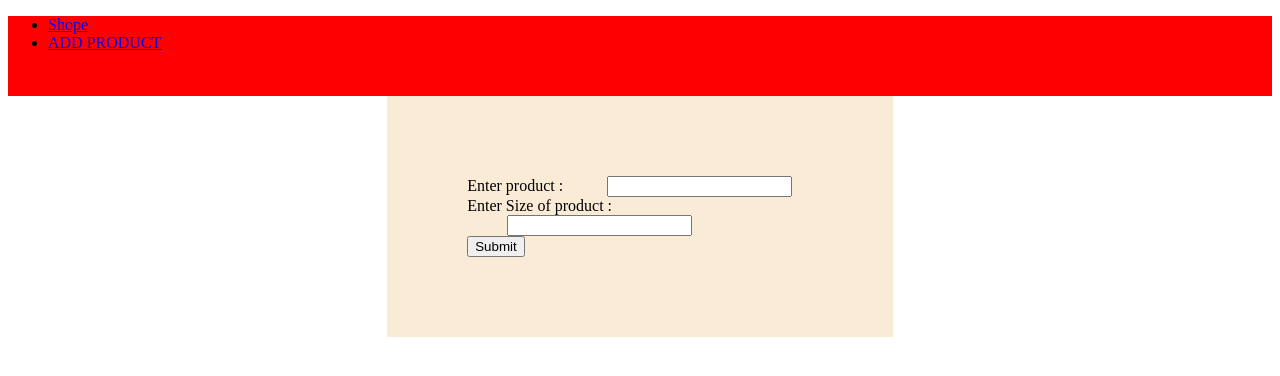
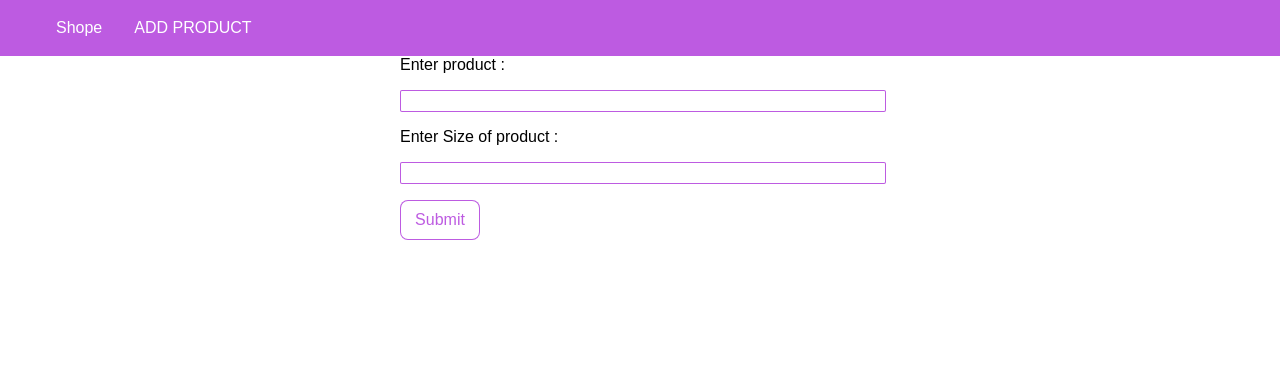
Before and after one commit to Ananthuunnip/Express.js_Pratice, a website: page view/add-product.html in a window 1280 px wide. Drawn offline with Linux system fonts and the light colour scheme.

Commit message:
clean the code

```diff
--- a/view/add-product.html
+++ b/view/add-product.html
@@ -4,42 +4,29 @@
     <meta charset="UTF-8">
     <meta name="viewport" content="width=device-width, initial-scale=1.0">
     <title>shope</title>
-    <style>
-        nav{
-            height: 10vh;
-            background-color: red;
-            width: 100%;
-        }
-        div{
-            background-color: antiquewhite;
-            margin-left: 30%;
-            margin-right: 30%;
-            padding: 10vh;
-        }
+    <link rel="stylesheet" href="/css/main.css">
+    <link rel="stylesheet" href="/css/product.css">
 
-        input{
-            margin-left: 5vh;
-        }
-
-    </style>
 </head>
 <body>
-    <header>
-        <nav>
-            <ul>
-                <li><a href="/">Shope</a></li>
-                <li><a href="/add-product">ADD PRODUCT</a></li>
+    <header class="main-header">
+        <nav class="main-header__nav">
+            <ul class="main-header__item_list">
+                <li class="main-header__item"><a href="/">Shope</a></li>
+                <li class="main-header__item"><a href="/admin">ADD PRODUCT</a></li>
             </ul>
         </nav>
     </header>
     <main>
         <div>
-            <form action ="/add-product" method="POST">
-                <labell>Enter product  :  </label>
-                <input type="text" name="Title"><br>
-                <labell>Enter Size of product   :  </label>
-                <input type="text" name="size"><br>
-                <button type="submit">Submit</button>
+            <form class="product-form" action ="/add-product" method="POST">
+                <div class="form-control">
+                    <labell for="title">Enter product  :  </label>
+                    <input type="text" name="Title" id="title">
+                    <labell for="size">Enter Size of product   :  </label>
+                    <input type="text" name="size" id="size">
+                    <button type="submit">Submit</button>
+                </div>
             </form>
         </div>
     </main>
```
Also changed, not shown: view/404.html (+1 -0 lines), view/shope.html (+7 -22 lines).
